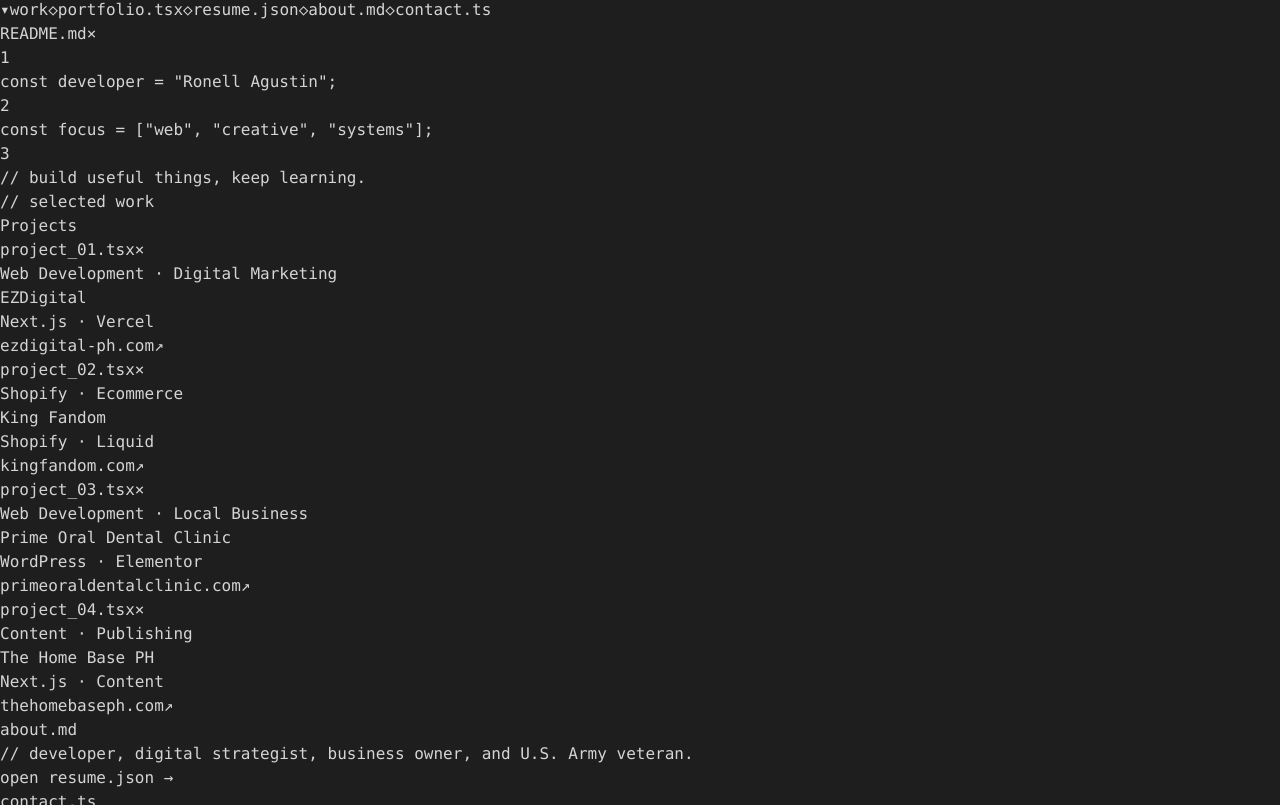
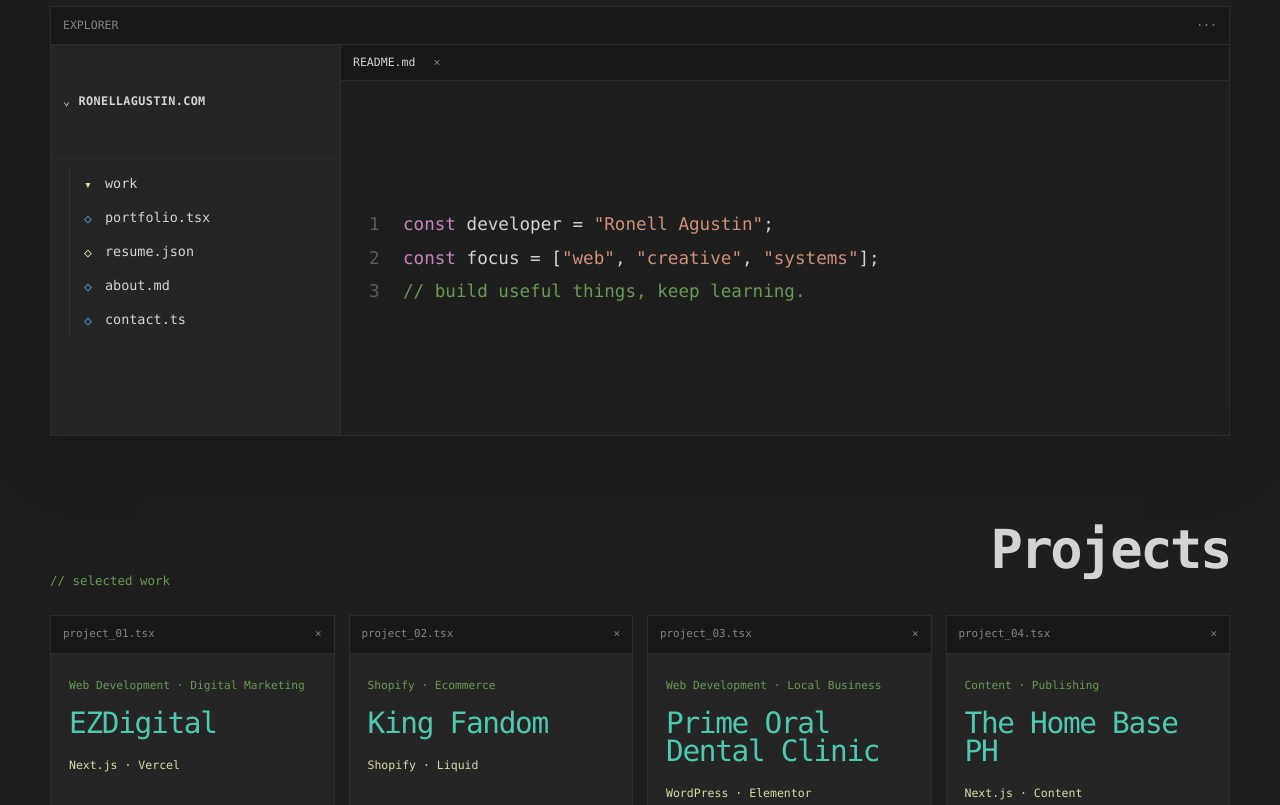
Before and after one commit to ronell-agustin/ronellagustin, a Next.js app: page / in a window 1280 px wide. Shown: the part 295-1100 px from the top of the page. Built offline with nearby package versions, Linux system fonts and the light colour scheme.

Commit message:
Style homepage explorer and horizontal project cards

```diff
--- a/src/app/home-header.module.css
+++ b/src/app/home-header.module.css
@@ -48,6 +48,309 @@
   fill: currentColor;
 }
 
+.workspace {
+  width: min(1180px, calc(100% - 64px));
+  margin: 56px auto 0;
+  background: var(--panel);
+  border: 1px solid var(--border);
+  box-shadow: 0 20px 60px rgba(0, 0, 0, 0.22);
+}
+
+.explorerChrome {
+  display: flex;
+  justify-content: space-between;
+  align-items: center;
+  min-height: 38px;
+  padding: 0 12px;
+  background: var(--panel-alt);
+  color: var(--muted);
+  border-bottom: 1px solid var(--border);
+  font-size: 0.72rem;
+}
+
+.explorerBody {
+  display: grid;
+  grid-template-columns: 290px minmax(0, 1fr);
+  min-height: 390px;
+}
+
+.explorerTitle {
+  grid-column: 1;
+  display: flex;
+  gap: 8px;
+  align-items: center;
+  min-height: 34px;
+  padding: 0 12px;
+  color: var(--foreground);
+  border-right: 1px solid var(--border);
+  border-bottom: 1px solid var(--border);
+  font-size: 0.74rem;
+  letter-spacing: 0.03em;
+}
+
+.explorerTree {
+  grid-column: 1;
+  padding: 8px 0 18px;
+  border-right: 1px solid var(--border);
+}
+
+.explorerTree a {
+  position: relative;
+  display: flex;
+  align-items: center;
+  gap: 8px;
+  min-height: 34px;
+  padding: 0 14px 0 28px;
+  color: var(--foreground);
+  font-size: 0.84rem;
+  text-decoration: none;
+}
+
+.explorerTree a:hover,
+.explorerTree a:focus-visible {
+  background: var(--selection);
+  outline: none;
+}
+
+.treeGuide {
+  position: absolute;
+  left: 18px;
+  top: 0;
+  bottom: 0;
+  width: 1px;
+  background: #333337;
+}
+
+.fileIcon {
+  width: 18px;
+  display: inline-grid;
+  place-items: center;
+  font-size: 0.82rem;
+}
+
+.fileYellow {
+  color: var(--yellow);
+}
+
+.fileBlue {
+  color: var(--blue);
+}
+
+.editorPreview {
+  grid-column: 2;
+  grid-row: 1 / span 2;
+  min-width: 0;
+  background: var(--background);
+}
+
+.editorTabs {
+  display: flex;
+  align-items: center;
+  justify-content: flex-start;
+  gap: 18px;
+  min-height: 36px;
+  padding: 0 12px;
+  background: var(--panel-alt);
+  color: var(--muted);
+  border-bottom: 1px solid var(--border);
+  font-size: 0.72rem;
+}
+
+.activeTab {
+  color: var(--foreground);
+}
+
+.codePreview {
+  display: grid;
+  grid-template-columns: 34px minmax(0, 1fr);
+  align-content: center;
+  min-height: 354px;
+  padding: 44px 28px;
+  font-size: clamp(0.9rem, 1.45vw, 1.1rem);
+  line-height: 1.9;
+}
+
+.codePreview p {
+  margin: 0;
+  overflow-wrap: anywhere;
+}
+
+.lineNumber {
+  color: #5d5d5d;
+  user-select: none;
+}
+
+.codePurple {
+  color: var(--purple);
+}
+
+.codeYellow {
+  color: var(--orange);
+}
+
+.comment {
+  color: var(--green);
+}
+
+.workSection {
+  width: min(1180px, calc(100% - 64px));
+  margin: 74px auto 0;
+  padding-bottom: 76px;
+}
+
+.sectionHeading {
+  display: flex;
+  justify-content: space-between;
+  align-items: end;
+  gap: 24px;
+  margin-bottom: 24px;
+}
+
+.sectionHeading p {
+  margin: 0;
+  color: var(--green);
+  font-size: 0.78rem;
+}
+
+.sectionHeading h1 {
+  margin: 0;
+  color: var(--foreground);
+  font-size: clamp(2rem, 4.2vw, 4.4rem);
+  font-weight: 600;
+  letter-spacing: -0.045em;
+}
+
+.projectRow {
+  display: grid;
+  grid-template-columns: repeat(4, minmax(240px, 1fr));
+  gap: 14px;
+  overflow-x: auto;
+  padding-bottom: 10px;
+  scrollbar-width: thin;
+  scrollbar-color: #424242 var(--panel-alt);
+}
+
+.projectCard {
+  min-width: 0;
+  display: flex;
+  flex-direction: column;
+  min-height: 310px;
+  background: var(--panel);
+  border: 1px solid var(--border);
+  text-decoration: none;
+  transition: transform 120ms ease, border-color 120ms ease, background 120ms ease;
+}
+
+.projectCard:hover,
+.projectCard:focus-visible {
+  transform: translateY(-3px);
+  background: var(--selection);
+  border-color: var(--status);
+  outline: none;
+}
+
+.cardTopline {
+  display: flex;
+  justify-content: space-between;
+  align-items: center;
+  min-height: 38px;
+  padding: 0 12px;
+  background: var(--panel-alt);
+  color: var(--muted);
+  border-bottom: 1px solid var(--border);
+  font-size: 0.68rem;
+}
+
+.cardBody {
+  flex: 1;
+  padding: 24px 18px;
+}
+
+.cardBody p {
+  margin: 0 0 14px;
+  color: var(--green);
+  font-size: 0.7rem;
+  line-height: 1.5;
+}
+
+.cardBody h2 {
+  margin: 0;
+  color: var(--cyan);
+  font-size: clamp(1.6rem, 2.3vw, 2.5rem);
+  line-height: 0.96;
+  letter-spacing: -0.045em;
+}
+
+.cardStack {
+  display: inline-block;
+  margin-top: 20px;
+  color: var(--yellow);
+  font-size: 0.72rem;
+}
+
+.cardFooter {
+  display: flex;
+  justify-content: space-between;
+  gap: 14px;
+  padding: 12px 14px;
+  color: var(--orange);
+  border-top: 1px solid var(--border);
+  font-size: 0.7rem;
+}
+
+.infoGrid {
+  width: min(1180px, calc(100% - 64px));
+  display: grid;
+  grid-template-columns: repeat(2, minmax(0, 1fr));
+  gap: 14px;
+  margin: 0 auto 72px;
+}
+
+.infoPanel {
+  min-height: 190px;
+  padding: 24px;
+  background: var(--panel-alt);
+  border: 1px solid var(--border);
+}
+
+.panelLabel {
+  display: block;
+  margin-bottom: 26px;
+  color: var(--blue);
+  font-size: 0.72rem;
+}
+
+.infoPanel p {
+  margin: 0;
+  color: var(--green);
+  line-height: 1.7;
+}
+
+.infoPanel p span {
+  color: var(--orange);
+}
+
+.infoPanel a {
+  display: inline-block;
+  margin-top: 24px;
+  color: var(--yellow);
+  text-decoration: none;
+}
+
+.infoPanel a:hover {
+  color: var(--blue);
+}
+
+@media (max-width: 900px) {
+  .explorerBody {
+    grid-template-columns: 230px minmax(0, 1fr);
+  }
+
+  .projectRow {
+    grid-template-columns: repeat(4, minmax(260px, 1fr));
+  }
+}
+
 @media (max-width: 700px) {
   .header {
     padding-bottom: 24px;
@@ -78,10 +381,84 @@
     width: 18px;
     height: 18px;
   }
+
+  .workspace,
+  .workSection,
+  .infoGrid {
+    width: calc(100% - 36px);
+  }
+
+  .workspace {
+    margin-top: 36px;
+  }
+
+  .explorerBody {
+    grid-template-columns: 1fr;
+    min-height: 0;
+  }
+
+  .explorerTitle,
+  .explorerTree {
+    grid-column: 1;
+    border-right: 0;
+  }
+
+  .editorPreview {
+    grid-column: 1;
+    grid-row: auto;
+    border-top: 1px solid var(--border);
+  }
+
+  .codePreview {
+    min-height: 240px;
+    padding: 30px 16px;
+    font-size: 0.78rem;
+    line-height: 1.8;
+  }
+
+  .sectionHeading {
+    align-items: start;
+    flex-direction: column;
+    gap: 8px;
+  }
+
+  .workSection {
+    margin-top: 52px;
+    padding-bottom: 52px;
+  }
+
+  .projectRow {
+    grid-template-columns: repeat(4, minmax(78vw, 1fr));
+    scroll-snap-type: x mandatory;
+  }
+
+  .projectCard {
+    min-height: 270px;
+    scroll-snap-align: start;
+  }
+
+  .infoGrid {
+    grid-template-columns: 1fr;
+    margin-bottom: 48px;
+  }
+
+  .infoPanel {
+    min-height: 160px;
+  }
 }
 
 @media (max-width: 420px) {
   .name {
     font-size: clamp(1.85rem, 9.5vw, 2.5rem);
   }
+
+  .workspace,
+  .workSection,
+  .infoGrid {
+    width: calc(100% - 28px);
+  }
+
+  .projectRow {
+    grid-template-columns: repeat(4, minmax(84vw, 1fr));
+  }
 }
```
